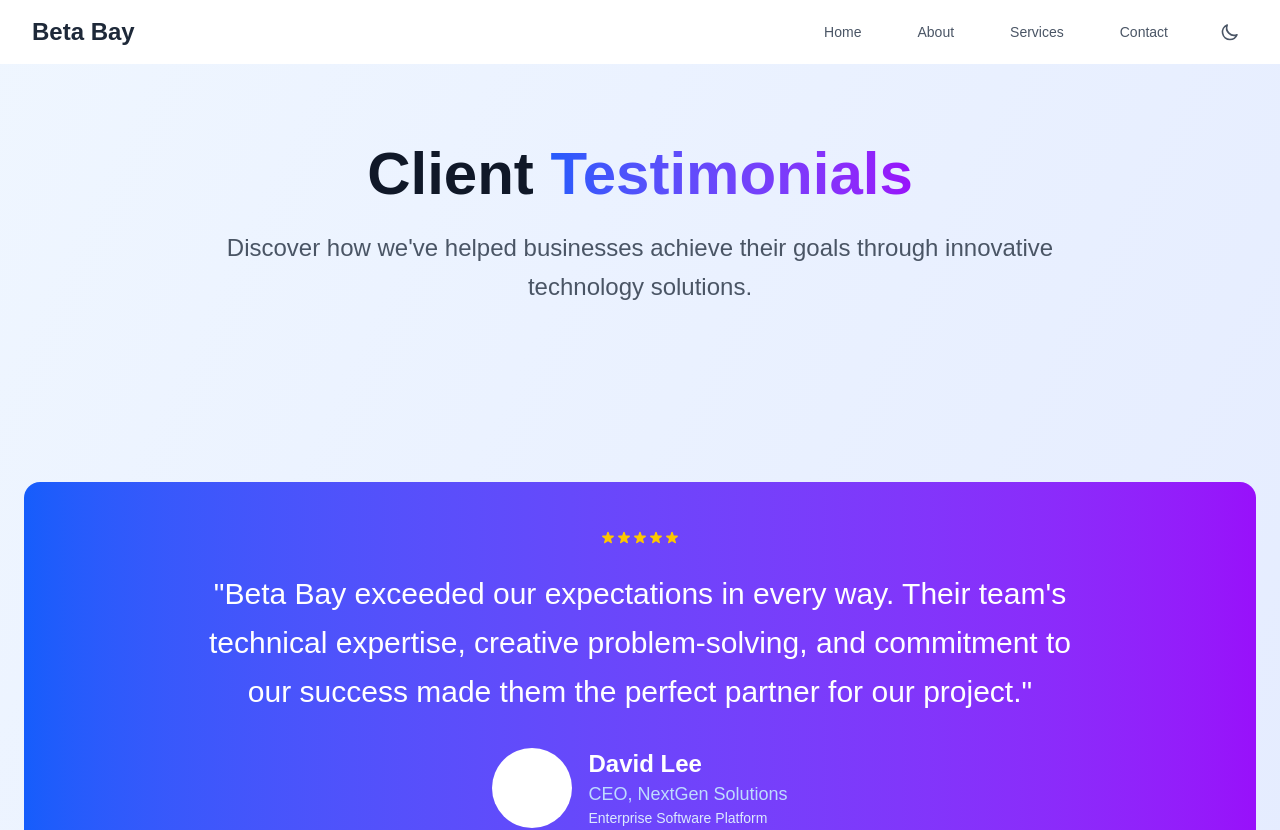
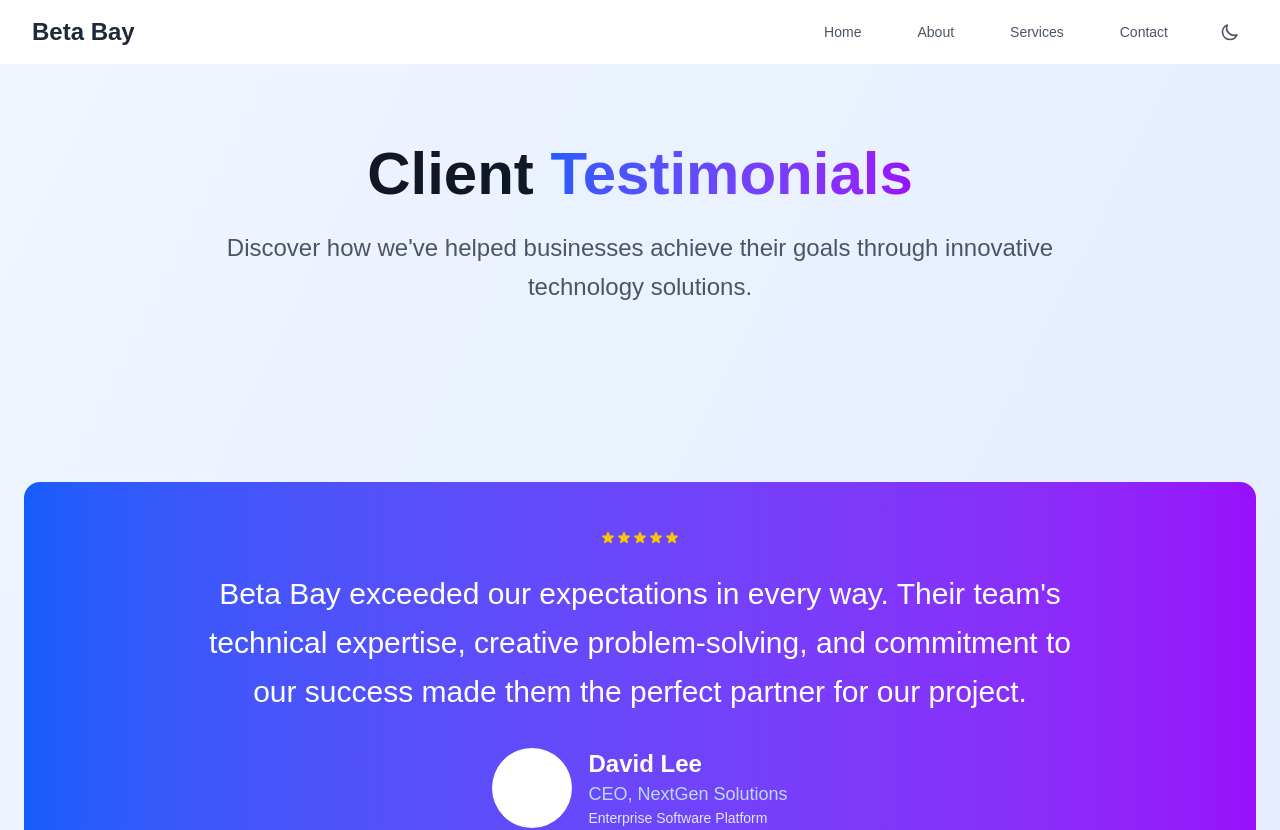
Before and after one commit to yunghog/beta-bay, a Next.js app: page /beta-bay/testimonials in a window 1280 px wide. Shown: the top 830 px of the page. Built offline with nearby package versions, Linux system fonts and the light colour scheme; no server answers.

Commit message:
fix(lint): escape apostrophes in JSX text to satisfy react/no-unescaped-entities

```diff
--- a/src/app/contact/page.tsx
+++ b/src/app/contact/page.tsx
@@ -13,7 +13,7 @@ export default function Contact() {
             </span>
           </h1>
           <p className="text-xl md:text-2xl text-gray-600 dark:text-gray-300 mb-8 leading-relaxed">
-            Ready to start your next project? We'd love to hear from you and discuss how we can help.
+            {"Ready to start your next project? We'd love to hear from you and discuss how we can help."}
           </p>
         </div>
       </section>
@@ -123,7 +123,7 @@ export default function Contact() {
             <div>
               <h2 className="text-3xl font-bold text-gray-900 dark:text-white mb-6">Contact Information</h2>
               <p className="text-lg text-gray-600 dark:text-gray-300 mb-8">
-                We're here to help! Reach out to us through any of the channels below, and we'll get back to you as soon as possible.
+                {"We're here to help! Reach out to us through any of the channels below, and we'll get back to you as soon as possible."}
               </p>
             </div>
 
@@ -139,7 +139,7 @@ export default function Contact() {
                   <div>
                     <h3 className="text-lg font-semibold text-gray-900 dark:text-white">Email</h3>
                     <p className="text-gray-600 dark:text-gray-300">support@beta-bay.com</p>
-                    <p className="text-sm text-gray-500 dark:text-gray-400">We'll respond within 24 hours</p>
+                    <p className="text-sm text-gray-500 dark:text-gray-400">{"We'll respond within 24 hours"}</p>
                   </div>
                 </div>
               </div>
--- a/src/app/testimonials/page.tsx
+++ b/src/app/testimonials/page.tsx
@@ -89,7 +89,7 @@ export default function Testimonials() {
             </span>
           </h1>
           <p className="text-xl md:text-2xl text-gray-600 dark:text-gray-300 mb-8 leading-relaxed">
-            Discover how we've helped businesses achieve their goals through innovative technology solutions.
+            {"Discover how we've helped businesses achieve their goals through innovative technology solutions."}
           </p>
         </div>
       </section>
@@ -102,8 +102,7 @@ export default function Testimonials() {
               {getStars(5)}
             </div>
             <blockquote className="text-2xl md:text-3xl font-medium mb-8 leading-relaxed">
-              "Beta Bay exceeded our expectations in every way. Their team's technical expertise,
-              creative problem-solving, and commitment to our success made them the perfect partner for our project."
+              {"Beta Bay exceeded our expectations in every way. Their team's technical expertise, creative problem-solving, and commitment to our success made them the perfect partner for our project."}
             </blockquote>
             <div className="flex items-center justify-center space-x-4">
               <div className="w-20 h-20 bg-white bg-opacity-20 rounded-full flex items-center justify-center">
```
